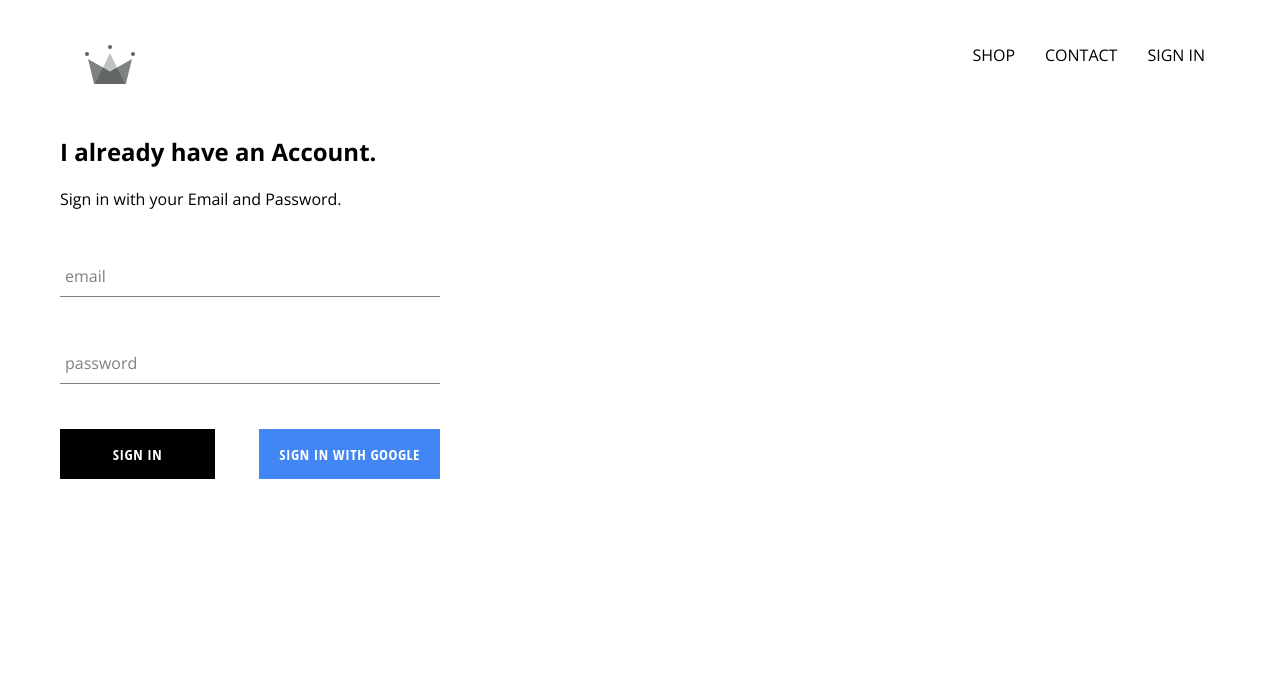
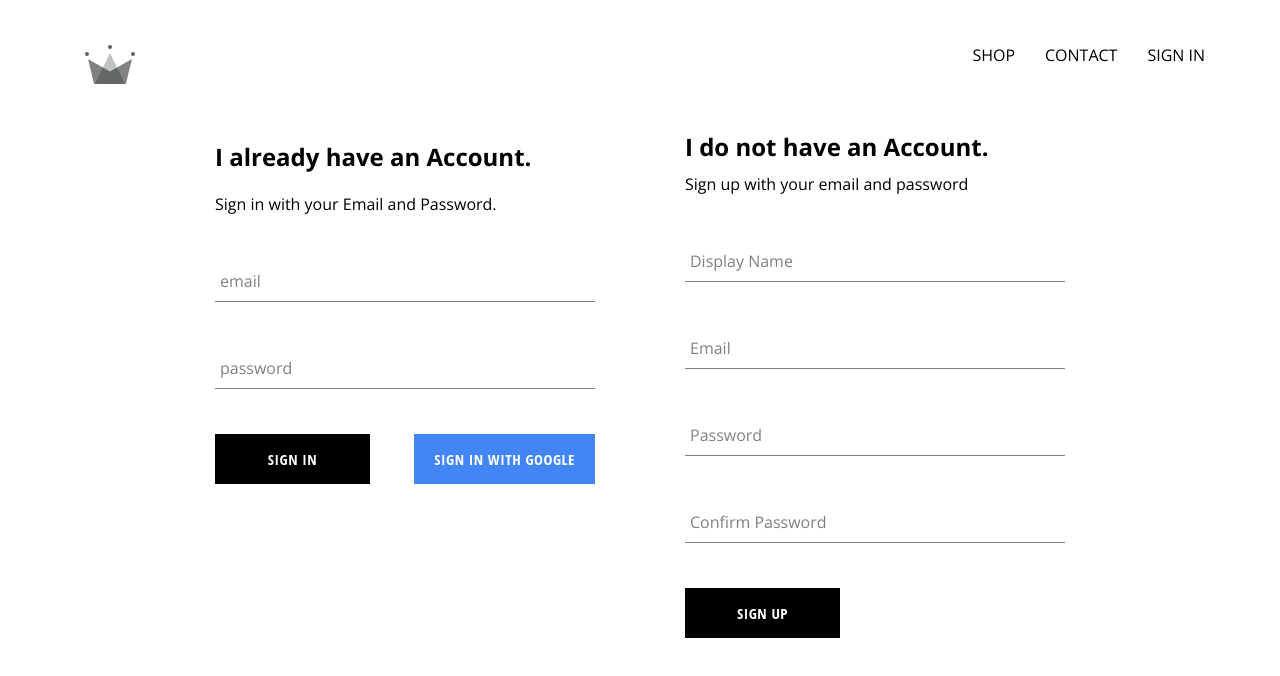
Before and after one commit to arunwosti/crwn-clothing, a React (Create React App) app: page /signin in a window 1280 px wide. Shown: the top 676 px of the page. Built offline with nearby package versions, Linux system fonts and the light colour scheme; no server answers.

Commit message:
successful google login and firestore database

```diff
--- a/package.json
+++ b/package.json
@@ -6,7 +6,7 @@
     "@testing-library/jest-dom": "^5.16.2",
     "@testing-library/react": "^12.1.4",
     "@testing-library/user-event": "^13.5.0",
-    "firebase": "^9.6.9",
+    "firebase": "^8.10.1",
     "node-sass": "^7.0.1",
     "react": "^17.0.2",
     "react-dom": "^17.0.2",
--- a/src/App.js
+++ b/src/App.js
@@ -5,8 +5,9 @@
 import {Route, Routes} from 'react-router-dom'
 import Header from './components/header/header.component';
 import SignInAndSignUpPage from './pages/sign-in and sign-up/sign-in-up.component';
-import{auth} from './firebase/firebase.util'
+import{auth, createUserProfileDocument} from './firebase/firebase.util'
 import React from 'react';
+
 
 
 class App extends React.Component{
@@ -22,11 +23,23 @@
   unsubscribeFromAuth = null;
 
   componentDidMount(){
-    this.unsubscribeFromAuth = auth.onAuthStateChanged (user => {
-      this.setState({currentUser: user});
+    this.unsubscribeFromAuth = auth.onAuthStateChanged(async userAuth =>{
+      if (userAuth){
+        const userRef = await createUserProfileDocument(userAuth);
 
-      console.log(user);
-    })
+        userRef.onSnapshot(snapShot =>{
+          this.setState({
+            currentUser: {
+              id:snapShot.id,
+              ...snapShot.data()
+            }
+          })
+        });
+        console.log(this.state);
+      }
+      this.setState({currentUser: userAuth});
+    });
+
   }
 
   componentWillUnmount(){
@@ -36,7 +49,7 @@
 {
   return (
     <div >
-      <Header currentUser = {this.state.currentUser}/>
+      <Header currentUser={this.state.currentUser}/>
       <Routes>
       <Route exact path="/" element={<HomePage />} />
         <Route path ='/shop' element={<ShopPage/>}/>
--- /dev/null
+++ b/src/components/sign-up/sign-up.component.jsx
@@ -0,0 +1,112 @@
+import React from 'react'
+import './sign-up.style.scss';
+import FormInput from '../form-input/form-input.component';
+import CustomButton from '../custom-button/custom-button.component';
+import { auth, createUserProfileDocument } from '../../firebase/firebase.util';
+import { async } from '@firebase/util';
+import { createUserWithEmailAndPassword } from 'firebase/auth';
+
+
+class SignUp extends React.Component{
+  constructor(){
+      super();
+
+      this.state ={
+          displayName : '',
+          email :'',
+          password: '',
+          confirmPassword:''
+      }
+  }
+
+
+  handleSubmit = async event =>{
+      event.preventDefault();
+
+      const {displayName, email,password, confirmPassword} = this.state;
+      if(password != confirmPassword){
+          alert("password doesnot match");
+          return;
+      }
+      try {
+          const {user} = await auth.createUserWithEmailAndPassword(email, password);
+         await createUserProfileDocument(user, {displayName});
+         this.setState({
+            displayName : '',
+            email :'',
+            password: '',
+            confirmPassword:''
+         })
+
+      } catch (error) {
+          console.error("error");
+
+      }
+  };
+
+handleChange = event =>{
+    const {name,value} = event.target;
+
+    this.setState({[name]: value});
+};
+
+  render(){
+      const {displayName, email,password, confirmPassword} = this.state;
+      return (
+          <div className='sign-up'>
+              <h2 className='title'>I do not have an Account.</h2>
+              <span>Sign up with your email and password</span>
+
+              <form className='sign-up-form' onSubmit={this.handleSubmit}>
+                <FormInput
+                  type ='text'
+                  name='displayName'
+                  value={displayName}
+                  label='Display Name'
+                  onChange={this.handleChange}
+                  required
+
+                />
+
+
+                <FormInput
+                  type ='email'
+                  name='email'
+                  value={email}
+                  label='Email'
+                  onChange={this.handleChange}
+                  required
+
+                />
+
+
+                <FormInput
+                  type ='password'
+                  name='password'
+                  value={password}
+                  label='Password'
+                  onChange={this.handleChange}
+                  required
+
+                />
+
+
+                <FormInput
+                  type ='password'
+                  name='confirmPassword'
+                  value={confirmPassword}
+                  label='Confirm Password'
+                  onChange={this.handleChange}
+                  required
+
+                />
+
+
+                <CustomButton type='submit'>SIGN UP</CustomButton>
+              </form>
+
+          </div>
+      )
+  }
+}
+export default SignUp;
--- /dev/null
+++ b/src/components/sign-up/sign-up.style.scss
@@ -0,0 +1,10 @@
+.sign-up{
+display: flex;
+flex-direction: column;
+width: 380px;
+
+
+   .title{
+       margin: 10px 0;
+   }
+}
--- a/src/components/signin/signin.component.jsx
+++ b/src/components/signin/signin.component.jsx
@@ -2,7 +2,7 @@
 import './signin.style.scss'
 import FormInput from '../form-input/form-input.component';
 import CustomButton from '../custom-button/custom-button.component';
-import {signInWithGoogle} from '../../firebase/firebase.util.js'
+import {auth, signInWithGoogle} from '../../firebase/firebase.util.js'
 
 class SignIn extends React.Component{
     constructor(props){
@@ -13,9 +13,20 @@
             password:''
         }
     }
-    handleSubmit = event =>{
+    handleSubmit = async event =>{
         event.preventDefault();
-        this.setState({email:'', password:''})
+
+        const{email, password} = this.state;
+
+        try {
+            await auth.signInWithEmailAndPassword(email, password);
+            this.setState({email:'', password:''});
+
+        } catch (error) {
+            console.log("error");
+        }
+
+
     }
     handleChange = event =>{
         const {value, name} = event.target;
@@ -30,7 +41,7 @@
             <form onSubmit={this.handleSubmit}>
                 <FormInput name='email' type='email' label='email' value={this.state.email} required handleChange={this.handleChange} />
 
-                <FormInput name='password' type='password' label='password' value={this.state.password} required handleChange={this.handleChange} />
+                <FormInput name='password' type='password' label='password' value={this.state.password}  handleChange={this.handleChange} />
 
                 <div className='buttons'>
                 <CustomButton type="submit" >Sign in</CustomButton>
--- a/src/firebase/firebase.util.js
+++ b/src/firebase/firebase.util.js
@@ -1,10 +1,11 @@
 
-import { initializeApp } from 'firebase/app';
-
-import { getAuth, signInWithPopup, GoogleAuthProvider } from "firebase/auth";
+import firebase from 'firebase/app';
+import 'firebase/firestore';
+import 'firebase/auth'
 
 
-const firebaseConfig = {
+
+const config = {
     apiKey: "AIzaSyBjqx76KrrVqKF0T00cUfYqSYEDCXAMU5w",
     authDomain: "crwn-clothing-db-2e25c.firebaseapp.com",
     projectId: "crwn-clothing-db-2e25c",
@@ -14,18 +15,46 @@
     measurementId: "G-KM76KCX0V1"
   };
 
+export const createUserProfileDocument = async (userAuth, additionalData) => {
+  if(!userAuth) return;
 
+  const userRef = firestore.doc('users/${userAuth.uid}' );
 
-  const app = initializeApp(firebaseConfig);
+  const snapShot = await userRef.get();
+
+  if(!snapShot.exists){
+    const {displayName, email} = userAuth;
+    const createdAt = new Date();
+
+    try {
+       userRef.set({
+        displayName,
+        email,
+        createdAt,
+        ...additionalData
+      })
+    } catch (error) {
+      console.log('error creating users', error.message);
+    }
+  }
+return userRef;
+}
+
+  firebase.initializeApp(config);
 
 
 
 
 
 
-  export const auth = getAuth(app);
- // export const firestore = firebase.firestore();
 
-  const provider = new GoogleAuthProvider();
+
+  export const auth = firebase.auth();
+  export const firestore = firebase.firestore();
+
+  const provider = new firebase.auth.GoogleAuthProvider();
   provider.setCustomParameters({'prompt' :'select_account'});
-  export const signInWithGoogle =() => signInWithPopup(auth, provider);
+  export const signInWithGoogle =() => auth.signInWithPopup(provider);
+
+
+  export default firebase;
--- a/src/pages/sign-in and sign-up/sign-in-up.component.jsx
+++ b/src/pages/sign-in and sign-up/sign-in-up.component.jsx
@@ -1,11 +1,14 @@
 import React from 'react'
+import SignUp from '../../components/sign-up/sign-up.component'
 import SignIn from '../../components/signin/signin.component'
 import './sign-in-up.style.scss'
+
 
 export default function SignInAndSignUpPage() {
   return (
     <div className='sign-in-and-sign-up'>
         <SignIn/>
+        <SignUp/>
     </div>
   )
 }
--- a/src/pages/sign-in and sign-up/sign-in-up.style.scss
+++ b/src/pages/sign-in and sign-up/sign-in-up.style.scss
@@ -0,0 +1,6 @@
+.sign-in-and-sign-up{
+    display: flex;
+    width: 850px;
+    justify-content: space-between;
+    margin: 30px auto;
+}
```
Also changed, not shown: 1 other file (tests, documents, lock files or other folders).
